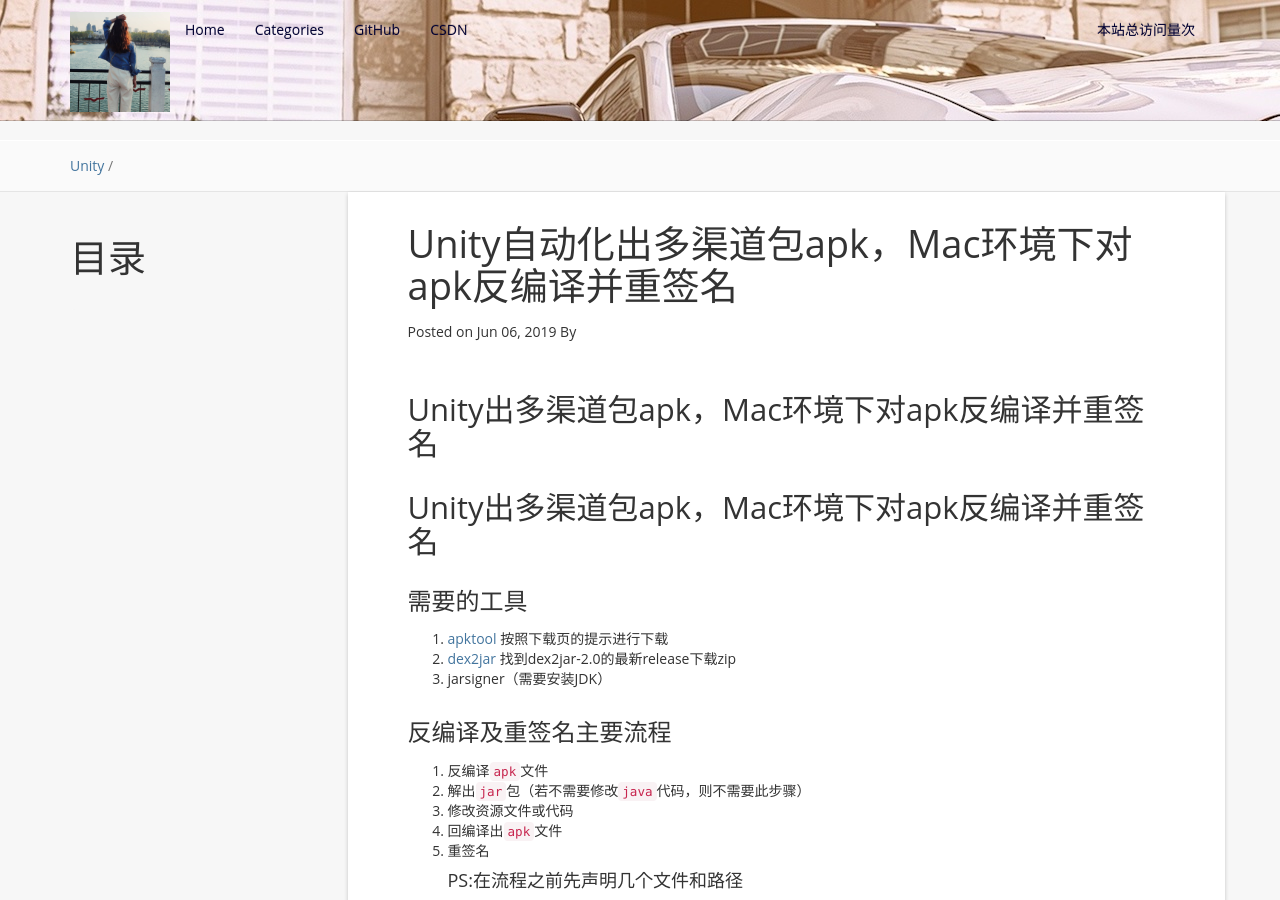
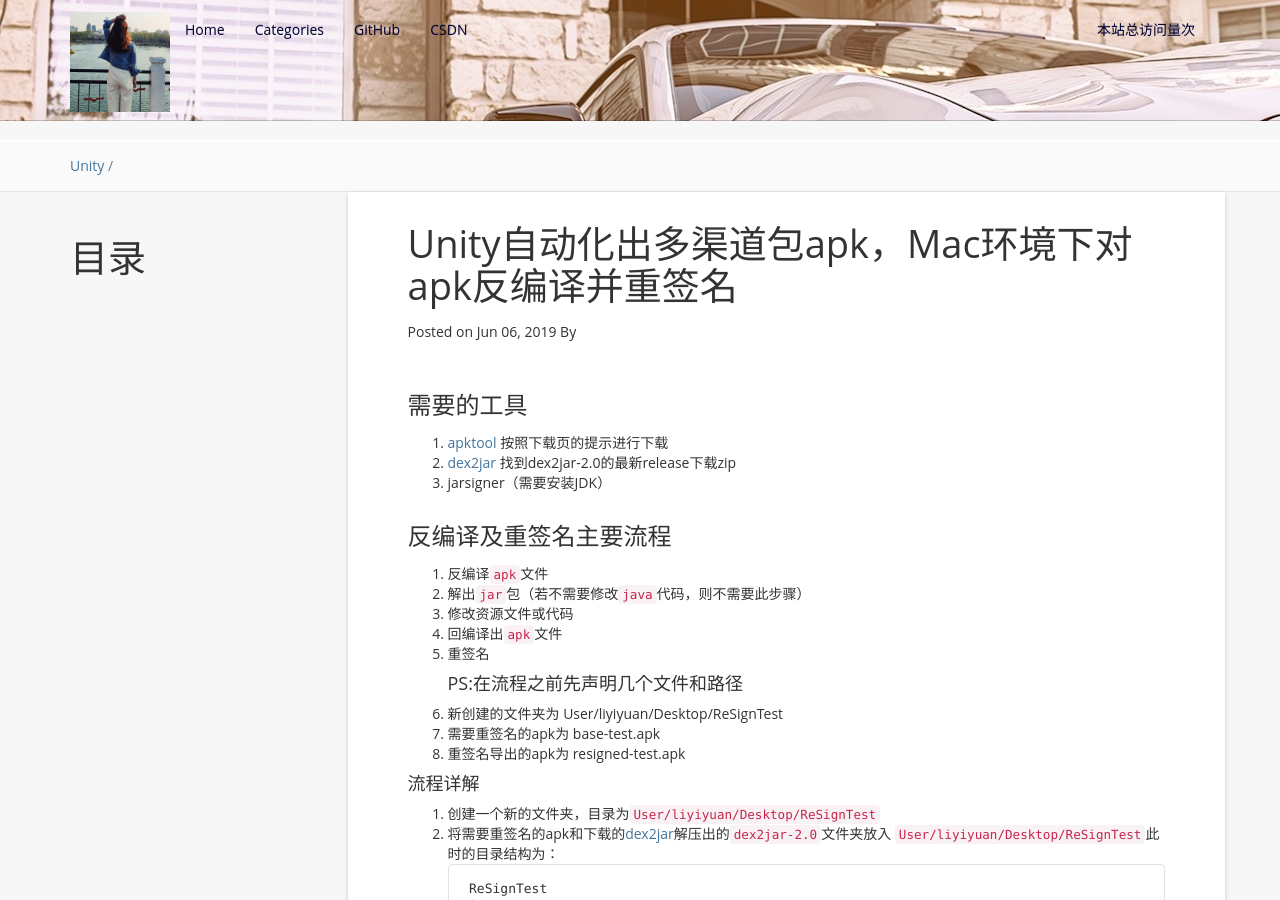
Before and after one commit to yiyuan1130/yiyuan1130.github.io, a Jekyll site: the page built from _posts/2019-06-06-auto sign.md, in a window 1280 px wide and 900 px high. Built offline with Jekyll 4.4.1, drawn with Linux system fonts in a browser that asks for light colours; nearby versions of some CDN libraries; a script that is not in the unit is left out; comment, search, counter and statistics services are not loaded.

Commit message:
rm title

```diff
--- a/_posts/2019-06-06-auto sign.md
+++ b/_posts/2019-06-06-auto sign.md
@@ -4,8 +4,6 @@ title:  "Unity自动化出多渠道包apk，Mac环境下对apk反编译并重签
 date:   2019-06-06 20:03:01 +0800
 categories: Unity
 ---
-## Unity出多渠道包apk，Mac环境下对apk反编译并重签名
-## Unity出多渠道包apk，Mac环境下对apk反编译并重签名
 
 ### 需要的工具
 1. [apktool](https://ibotpeaches.github.io/Apktool/install) 按照下载页的提示进行下载
```
